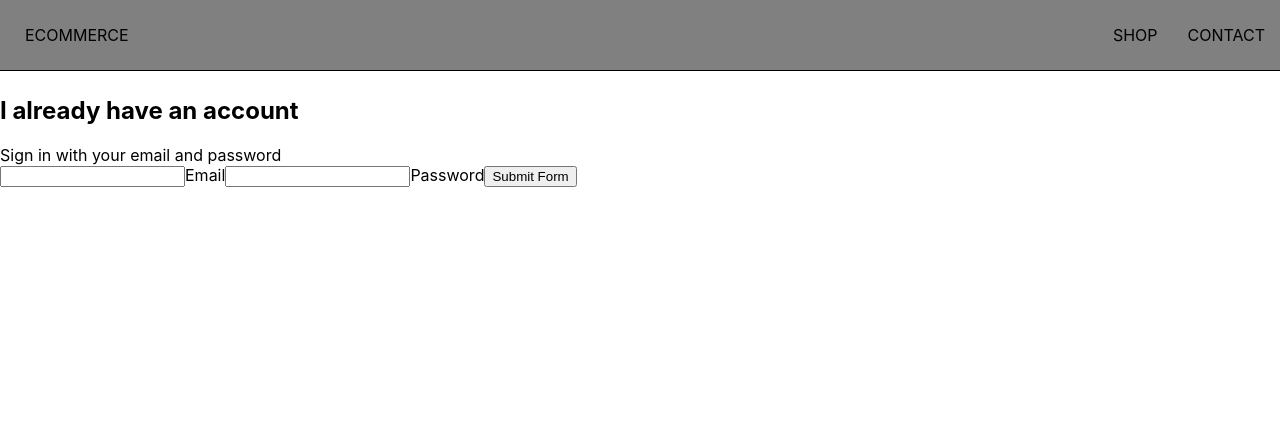
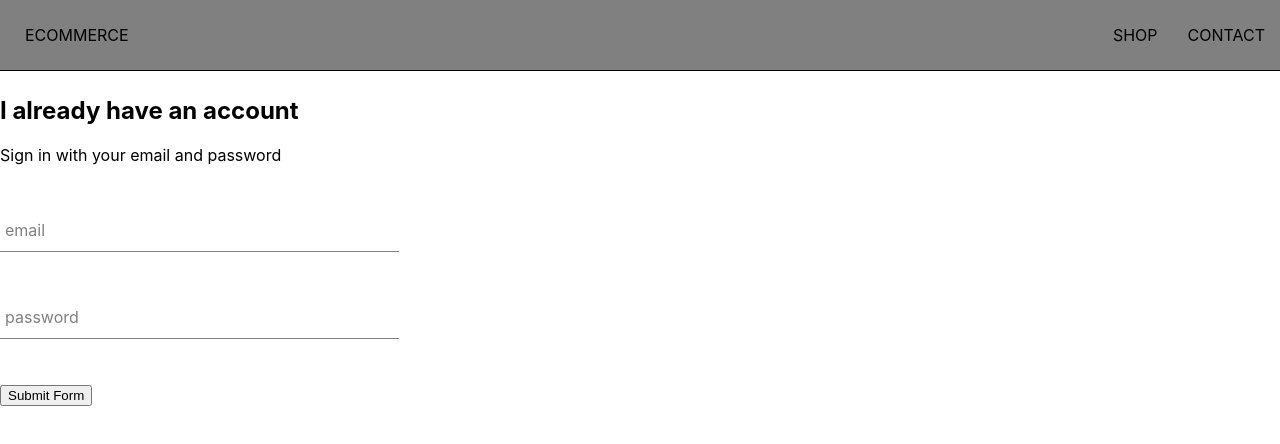
Before and after one commit to programmatic-ali/e-commerce-react-app, a React (Create React App) app: page /signin in a window 1280 px wide. Shown: the top 444 px of the page. Built offline with nearby package versions, Linux system fonts and the light colour scheme.

Commit message:
styled input forms

```diff
--- /dev/null
+++ b/src/components/form-input/form-input.component.js
@@ -0,0 +1,18 @@
+import React from 'react';
+
+import './form-input.styles.scss';
+
+const FormInput = ({ handleChange, label, ...otherProps }) => (
+    <div className="group">
+        <input className="form-input" onChange={handleChange} {...otherProps} />
+        {
+            label ?
+                (<label className={`${otherProps.value.length ? 'shrink' : ''} form-input-label`}>
+                    {label}
+                </label>)
+                : null
+        }
+    </div>
+)
+
+export default FormInput;
--- /dev/null
+++ b/src/components/form-input/form-input.styles.scss
@@ -0,0 +1,54 @@
+$sub-color: grey;
+$main-color: black;
+
+@mixin shrinkLabel {
+    top: -14;
+    font-size: 12px;
+    color: $main-color;
+}
+
+.group {
+    position: relative;
+    margin: 45px 0;
+
+    .form-input {
+        background: none;
+        background-color: white;
+        color: $sub-color;
+        font-size: 18px;
+        padding: 10px 10px 10px 5px;
+        display: block;
+        width: 100%;
+        border: none;
+        border-radius: 0;
+        border-bottom: 1px solid $sub-color;
+        margin: 25px 0;
+
+        &:focus {
+            outline: none;
+        }
+
+        &:focus ~ .form-input-label {
+            @include shrinkLabel();
+        }
+    }
+
+    input[type='password'] {
+        letter-spacing: 0.3rem;
+    }
+
+    .form-input-label {
+        color: $sub-color;
+        font-size: 16px;
+        font-weight: normal;
+        position: absolute;
+        pointer-events: none;
+        left: 5px;
+        top: 10px;
+        transition: 300ms ease all;
+
+        &.shrink {
+            @include shrinkLabel();
+        }
+    }
+}
--- a/src/components/sign-in/sign-in.component.js
+++ b/src/components/sign-in/sign-in.component.js
@@ -1,5 +1,6 @@
 import React from 'react';
 
+import FormInput from '../form-input/form-input.component';
 import './sign-in.styles.scss';
 
 class SignIn extends React.Component {
@@ -31,11 +32,8 @@
                 <span>Sign in with your email and password</span>
 
                 <form onSubmit={this.handleSubmit}>
-                    <input name="email" type="email" value={this.state.email} onChange={this.handleChange} required />
-                    <label>Email</label>
-                    <input name="password" type="password" value={this.state.password} onChange={this.handleChange} required />
-                    <label>Password</label>
-
+                    <FormInput name="email" type="email" value={this.state.email} handleChange={this.handleChange} label="email" required />
+                    <FormInput name="password" type="password" value={this.state.password} handleChange={this.handleChange} label="password" required />
                     <input type="submit" value="Submit Form" />
 
                 </form>
--- a/src/components/sign-in/sign-in.styles.scss
+++ b/src/components/sign-in/sign-in.styles.scss
@@ -0,0 +1,3 @@
+.sign-in {
+    width: 30vw;
+}
```
